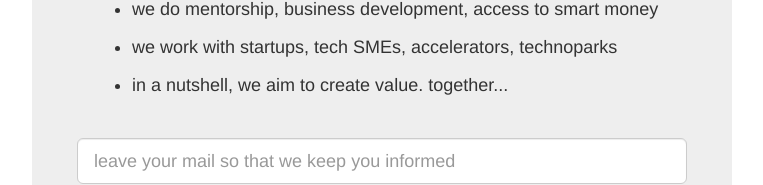
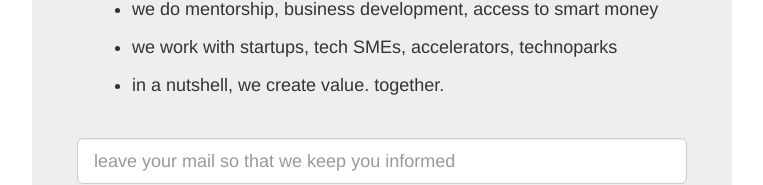
Before and after one commit to buyilmaz/Liberro, a plain HTML site: page index.html in a window 1280 px wide. Shown: the part 297-482 px from the top of the page, without its empty margins (258-1021 px from the left). Drawn offline with Linux system fonts and the light colour scheme.

Commit message:
Update index.html

```diff
--- a/index.html
+++ b/index.html
@@ -38,7 +38,7 @@
         <ul>
           <li>we do mentorship, business development, access to smart money</li>
           <li>we work with startups, tech SMEs, accelerators, technoparks</li>
-          <li>in a nutshell, we aim to create value. together...</li>
+          <li>in a nutshell, we create value. together.</li>
         </ul>
         <form class="form form-horizontal">
           <div class="form-group">
```
